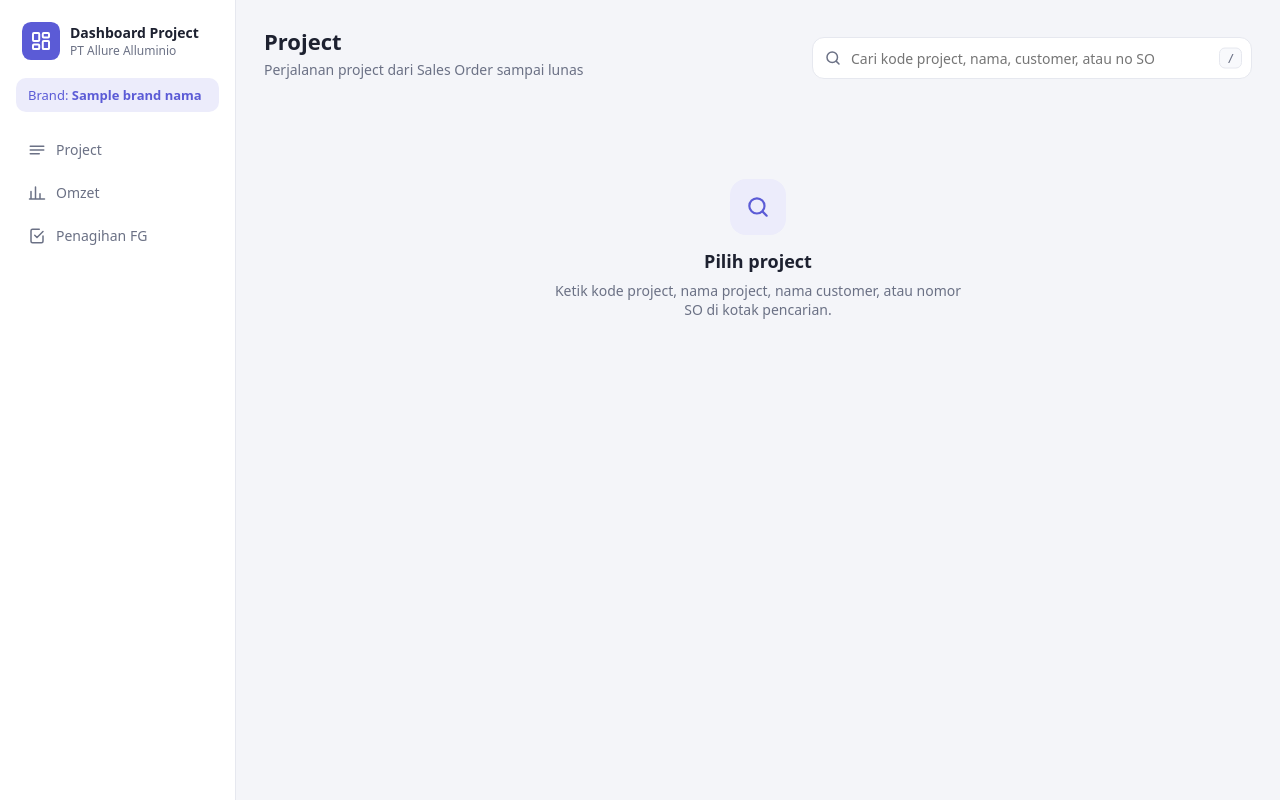
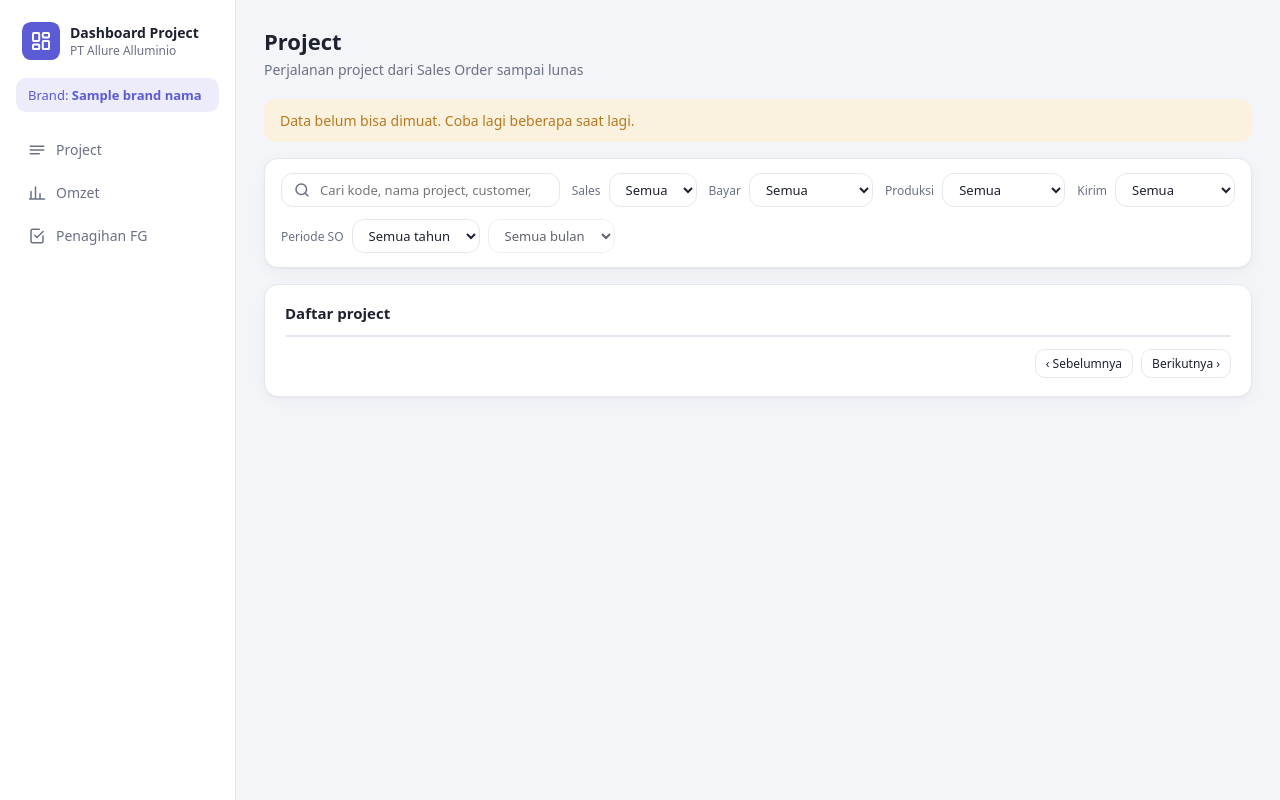
Before and after one commit to RivaroFarrelino/dashboard-project, a Python web app: template templates/project.html in a window 1280 px wide. Run offline with Jinja, Linux system fonts and the light colour scheme; the template is opened without the code that fills it: most values are stand-ins (such as "Sample title", 1, 10 or a date in 2020); some web fonts are replaced.

Commit message:
feat: enhance project listing with new filter options and improved UI components

```diff
--- a/templates/project.html
+++ b/templates/project.html
@@ -5,7 +5,7 @@
     <h1>Project</h1>
     <p class="muted">Perjalanan project dari Sales Order sampai lunas</p>
   </div>
-  <div class="search">
+  <div class="search" id="cari-wrap" hidden>
     <svg viewBox="0 0 24 24"><circle cx="11" cy="11" r="7"/><path d="M20 20l-3.5-3.5"/></svg>
     <input id="cari-project" type="search" autocomplete="off" role="combobox" aria-controls="hasil-cari" placeholder="Cari kode project, nama, customer, atau no SO">
     <kbd class="kbd">/</kbd>
@@ -13,15 +13,67 @@
   </div>
 </header>
 
-<section id="kosong" class="empty">
-  <div class="empty-icon">
-    <svg viewBox="0 0 24 24"><circle cx="11" cy="11" r="7"/><path d="M20 20l-3.5-3.5"/></svg>
-  </div>
-  <h2>Pilih project</h2>
-  <p class="muted">Ketik kode project, nama project, nama customer, atau nomor SO di kotak pencarian.</p>
-</section>
+<button class="btn-sm btn-kembali" id="btn-kembali" hidden><svg viewBox="0 0 24 24"><path d="M15 6l-6 6 6 6"/></svg>Daftar project</button>
 
 <section id="pesan" class="alert" hidden></section>
+
+<section id="daftar-view" hidden>
+  <div class="filter-bar card filter-project">
+    <div class="search search-sm">
+      <svg viewBox="0 0 24 24"><circle cx="11" cy="11" r="7"/><path d="M20 20l-3.5-3.5"/></svg>
+      <input id="f-q" type="search" autocomplete="off" placeholder="Cari kode, nama project, customer, no SO">
+    </div>
+    <label class="select-wrap inline"><span class="muted small">Sales</span>
+      <select id="f-sales"><option value="">Semua</option></select>
+    </label>
+    <label class="select-wrap inline"><span class="muted small">Bayar</span>
+      <select id="f-bayar">
+        <option value="">Semua</option>
+        <option value="belum">Belum bayar</option>
+        <option value="dp">Sudah DP</option>
+        <option value="lunas">Lunas</option>
+      </select>
+    </label>
+    <label class="select-wrap inline"><span class="muted small">Produksi</span>
+      <select id="f-produksi">
+        <option value="">Semua</option>
+        <option value="belum">Belum mulai</option>
+        <option value="sebagian">Sebagian</option>
+        <option value="selesai">Selesai</option>
+      </select>
+    </label>
+    <label class="select-wrap inline"><span class="muted small">Kirim</span>
+      <select id="f-kirim">
+        <option value="">Semua</option>
+        <option value="belum">Belum kirim</option>
+        <option value="sebagian">Sebagian</option>
+        <option value="selesai">Selesai</option>
+      </select>
+    </label>
+    <label class="select-wrap inline"><span class="muted small">Periode SO</span>
+      <select id="f-tahun"><option value="">Semua tahun</option></select>
+      <select id="f-bulan" disabled><option value="">Semua bulan</option></select>
+    </label>
+    <button class="btn-sm" id="f-reset" hidden>Reset</button>
+  </div>
+
+  <div class="card">
+    <div class="card-head">
+      <h3>Daftar project</h3>
+      <span class="muted small" id="d-info"></span>
+    </div>
+    <div class="table-wrap">
+      <table class="tbl tbl-daftar" id="tbl-daftar"></table>
+    </div>
+    <div class="pager">
+      <span class="muted small" id="d-halaman"></span>
+      <div class="toolbar">
+        <button class="btn-sm" id="d-prev">‹ Sebelumnya</button>
+        <button class="btn-sm" id="d-next">Berikutnya ›</button>
+      </div>
+    </div>
+  </div>
+</section>
 
 <section id="project-view" hidden>
   <div class="card project-info">
```
